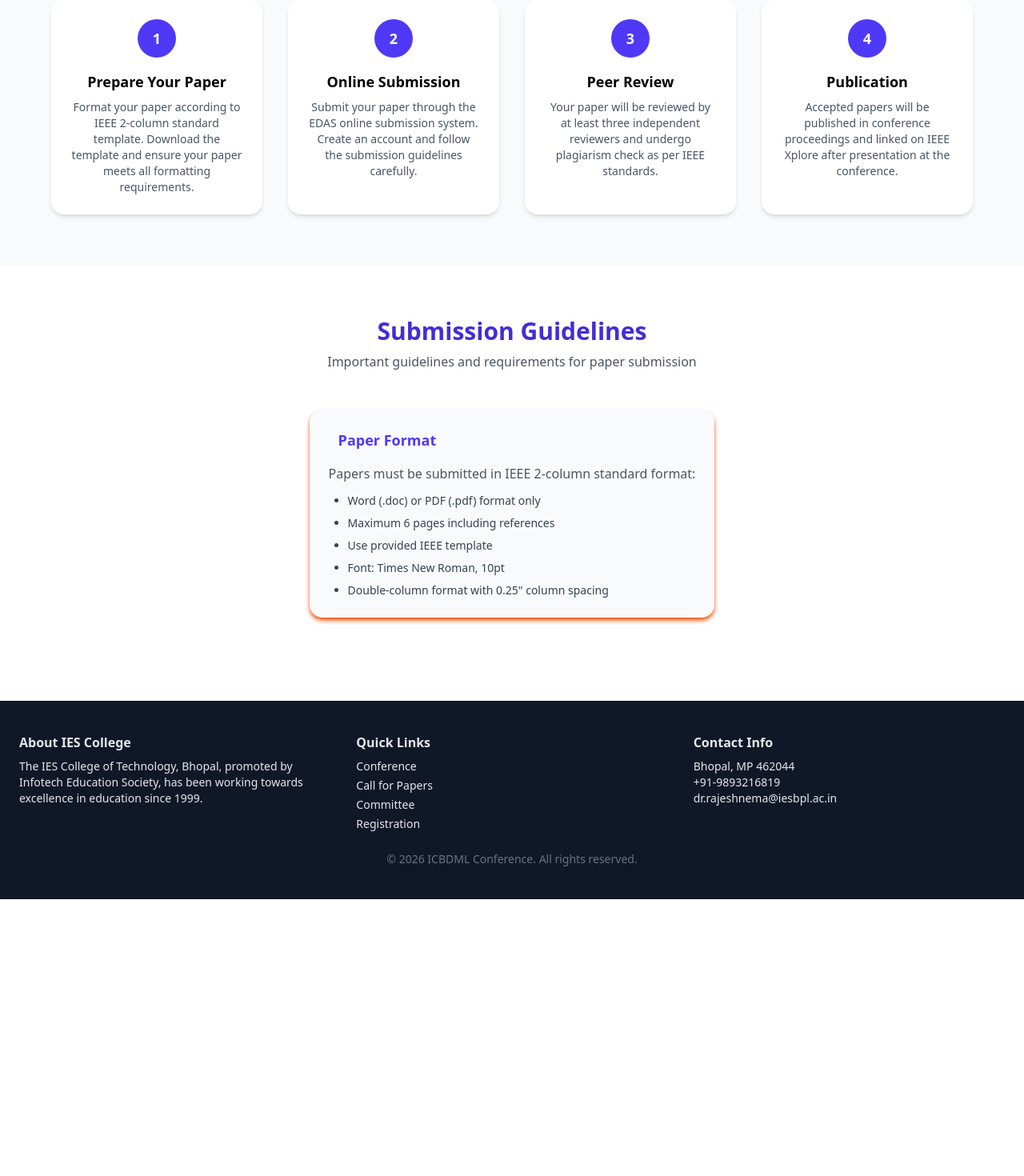
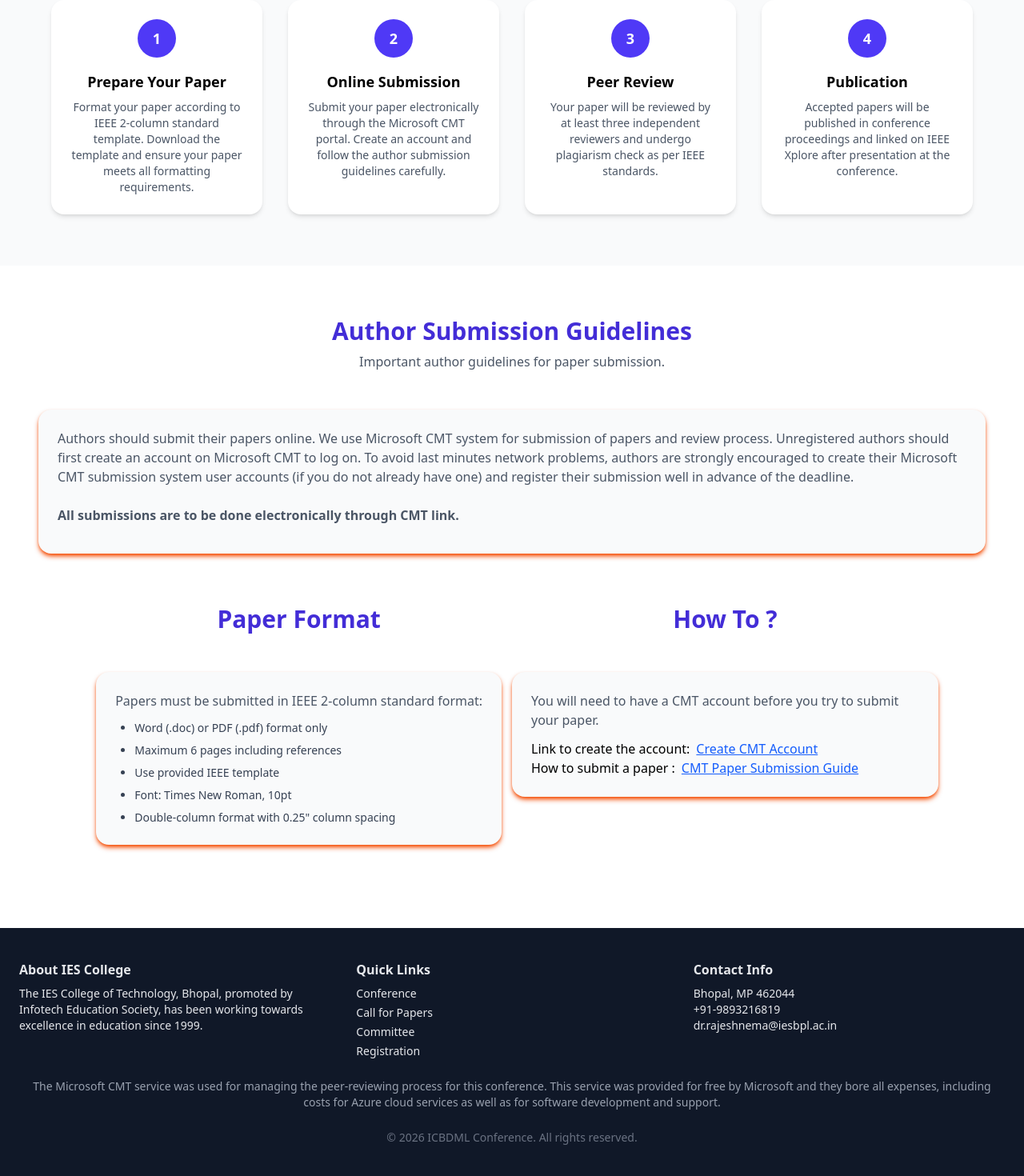
Before and after one commit to mr-dev-prince/ieee_conference, a React (Vite) app: page /submission in a window 1280 px wide. Shown: the part 980-2450 px from the top of the page at 80% size. Before the commit the page ends 2104 px from the top, so only its background shows below. Built offline with nearby package versions, Linux system fonts and the light colour scheme.

Commit message:
required changes done

```diff
--- a/src/components/Footer.jsx
+++ b/src/components/Footer.jsx
@@ -37,6 +37,14 @@ const Footer = () => {
             <p className="text-sm">dr.rajeshnema@iesbpl.ac.in</p>
           </div>
         </div>
+        <div className="max-w-7xl mx-auto px-6 mt-6 text-sm text-gray-400">
+          <p className="text-center">
+            The Microsoft CMT service was used for managing the peer-reviewing
+            process for this conference. This service was provided for free by
+            Microsoft and they bore all expenses, including costs for Azure
+            cloud services as well as for software development and support.
+          </p>
+        </div>
         <div className="text-center text-sm text-gray-500 mt-6">
           © 2026 ICBDML Conference. All rights reserved.
         </div>
--- a/src/pages/CallForPapers.jsx
+++ b/src/pages/CallForPapers.jsx
@@ -49,7 +49,7 @@ export default function CallForPapers() {
               <i className="fas fa-paper-plane" /> Submit Paper
             </a>
             <a
-              href="/guidelines"
+              href="/submission"
               className="bg-gray-600 hover:bg-gray-800 px-6 py-3 rounded-lg font-semibold flex items-center gap-2"
             >
               <i className="fas fa-info-circle" /> View Guidelines
@@ -120,16 +120,17 @@ export default function CallForPapers() {
           </div>
         </div>
       </section>
-      <section className="py-16 px-6 md:px-20 bg-gray-50 space-y-3">
+      <section id="schedule" className="py-16 px-6 md:px-20 bg-gray-50 space-y-3">
         <div className="max-w-5xl mx-auto text-left flex flex-col">
           <p className="text-xl font-semibold bg-gray-400 p-2 rounded-t-sm text-white">
             Call For Papers Website URL{" "}
           </p>
           <a
+            target="_blank"
             href="https://cmt3.research.microsoft.com/ICBDML2026"
             className="text-blue-600 underline bg-gray-200 p-2 rounded-b-sm"
           >
-            https://cmt3.research.microsoft.com/ICBDML2026
+            Microsoft CMT portal
           </a>
         </div>
         <div className="max-w-5xl mx-auto text-left flex flex-col">
@@ -154,7 +155,7 @@ export default function CallForPapers() {
           <p className="text-xl font-semibold bg-gray-400 p-2 rounded-t-sm text-white">
             Final Paper Submission Date
           </p>
-          <p className="bg-gray-200 p-2 rounded-b-sm">2026-06-15</p>
+          <p className="bg-gray-200 p-2 rounded-b-sm">2025-12-20</p>
         </div>
       </section>
     </div>
--- a/src/pages/Submission.jsx
+++ b/src/pages/Submission.jsx
@@ -21,9 +21,9 @@ export default function Submission() {
               ICBDML-2026 - International Conference on Optimization Techniques
             </span>
           </p>
-          <div className="inline-flex items-center animate-pulse gap-2 bg-red-600 px-6 py-3 rounded-xl shadow-lg font-semibold">
+          <div className="inline-flex items-center animate-pulse gap-2 bg-green-700 px-6 py-3 rounded-xl shadow-lg font-semibold">
             <i className="fas fa-exclamation-circle"></i>
-            Paper Submission: Currently Closed
+            Paper Submission: Ongoing
           </div>
         </div>
       </header>
@@ -48,7 +48,7 @@ export default function Submission() {
             {
               step: "2",
               title: "Online Submission",
-              desc: "Submit your paper through the EDAS online submission system. Create an account and follow the submission guidelines carefully.",
+              desc: "Submit your paper electronically through the Microsoft CMT portal. Create an account and follow the author submission guidelines carefully.",
             },
             {
               step: "3",
@@ -74,21 +74,39 @@ export default function Submission() {
           ))}
         </div>
       </section>
-      <section className="py-16 px-6 md:px-12 bg-white">
+      <section id="guidelines" className="pt-16 px-6 md:px-12 bg-white">
         <div className="text-center mb-12">
           <h2 className="text-3xl font-bold text-indigo-700">
-            Submission Guidelines
+            Author Submission Guidelines
           </h2>
           <p className="text-gray-600 mt-2">
-            Important guidelines and requirements for paper submission
+            Important author guidelines for paper submission.
           </p>
         </div>
         <div className="flex justify-center items-center">
           <div className="p-6 bg-gray-50 rounded-2xl shadow-md hover:shadow-lg shadow-orange-600 transition ">
-            <div className="flex items-center gap-3 mb-4 text-indigo-600 text-xl">
-              <i className="fas fa-file-alt"></i>
-              <h3 className="font-semibold text-lg">Paper Format</h3>
+            <p className="text-gray-600 mb-3">
+              Authors should submit their papers online. We use Microsoft CMT
+              system for submission of papers and review process. Unregistered
+              authors should first create an account on Microsoft CMT to log on.
+              To avoid last minutes network problems, authors are strongly
+              encouraged to create their Microsoft CMT submission system user
+              accounts (if you do not already have one) and register their
+              submission well in advance of the deadline. <br /> <br />{" "}
+              <strong>
+                All submissions are to be done electronically through CMT link.
+              </strong>
+            </p>
           </div>
+        </div>
+      </section>
+      <section className="py-16 px-6 md:px-12 w-[100%] bg-white flex justify-center items-start">
+        <div className="w-[45%]">
+          <div className="text-center mb-12">
+            <h2 className="text-3xl font-bold text-indigo-700">Paper Format</h2>
+          </div>
+          <div className="flex justify-center items-center">
+            <div className="p-6 bg-gray-50 rounded-2xl shadow-md hover:shadow-lg shadow-orange-600 transition ">
               <p className="text-gray-600 mb-3">
                 Papers must be submitted in IEEE 2-column standard format:
               </p>
@@ -101,6 +119,42 @@ export default function Submission() {
               </ul>
             </div>
           </div>
+        </div>
+        <div className="w-[45%]">
+          <div className="text-center mb-12">
+            <h2 className="text-3xl font-bold text-indigo-700">How To ?</h2>
+          </div>
+          <div className="flex justify-center items-center">
+            <div className="p-6 bg-gray-50 rounded-2xl shadow-md hover:shadow-lg shadow-orange-600 transition ">
+              <p className="text-gray-600 mb-3">
+                You will need to have a CMT account before you try to submit
+                your paper.
+              </p>
+              <div>
+                <div className="flex gap-2">
+                  <p>Link to create the account:</p>
+                  <a
+                    target="_blank"
+                    className="text-blue-600 underline"
+                    href="https://cmt3.research.microsoft.com/docs/help/general/account-creation.html"
+                  >
+                    Create CMT Account
+                  </a>
+                </div>
+                <div className="flex gap-2">
+                  <p>How to submit a paper :</p>
+                  <a
+                    target="_blank"
+                    className="text-blue-600 underline"
+                    href="https://cmt3.research.microsoft.com/docs/help/author/author-submission-form.html"
+                  >
+                    CMT Paper Submission Guide
+                  </a>
+                </div>
+              </div>
+            </div>
+          </div>
+        </div>
       </section>
     </div>
   );
```
Lines whose indentation alone changed are shown as unchanged.
